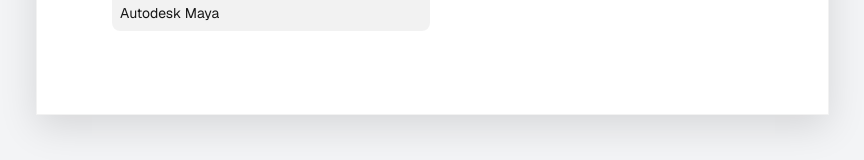
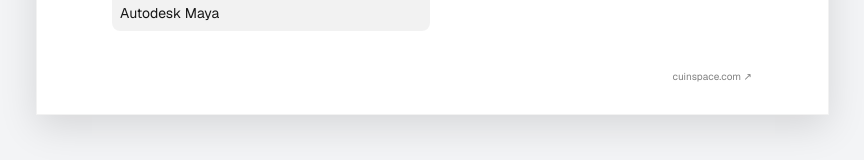
Before and after one commit to CUinspace233/my-resume, a Next.js app: page /en/resume in a window 1280 px wide. Shown: the part 1742-1902 px from the top of the page, without its empty margins (208-1072 px from the left). Built offline with nearby package versions, Linux system fonts and the light colour scheme.

Commit message:
feat: add personal website link to resume and update PDF export functionality
- Introduced a personal website link in the resume layout, positioned at the bottom-right corner.
- Enhanced the PDF export functionality to include the website link with appropriate styling and positioning.

```diff
--- a/src/app/[locale]/resume/page.tsx
+++ b/src/app/[locale]/resume/page.tsx
@@ -39,7 +39,17 @@
       </div>
 
       <ScalableContent baseWidth={793} mobileBreakpoint={768}>
-        <main className="resume-sheet resume-paper w-full max-w-[793px] rounded-2xl border border-black/5 bg-white p-4 text-[15px] text-[#171717] shadow-[0_12px_36px_rgba(0,0,0,0.12)] mt-0 mb-8 dark:border-black/8 dark:bg-[#fcfcfb] dark:text-[#171717] sm:mt-10 sm:rounded-none sm:p-6 sm:text-sm md:p-[20mm] print:shadow-none print:my-0">
+        <main className="resume-sheet resume-paper relative w-full max-w-[793px] rounded-2xl border border-black/5 bg-white p-4 text-[15px] text-[#171717] shadow-[0_12px_36px_rgba(0,0,0,0.12)] mt-0 mb-8 dark:border-black/8 dark:bg-[#fcfcfb] dark:text-[#171717] sm:mt-10 sm:rounded-none sm:p-6 sm:text-sm md:p-[20mm] print:shadow-none print:my-0">
+          {/* Personal website link, pinned to the bottom-right corner of the A4 sheet. */}
+          <a
+            href="https://www.cuinspace.com"
+            target="_blank"
+            rel="noopener noreferrer"
+            className="resume-website-link absolute bottom-2 right-3 text-[10px] text-[#808080] hover:text-[#171717] hover:underline sm:bottom-3 sm:right-4 md:bottom-[8mm] md:right-[20mm]"
+          >
+            cuinspace.com ↗
+          </a>
+
           <article className="flex flex-col space-y-3">
             <div className="first-page">
               <Header />
@@ -291,6 +301,15 @@
             display: none !important;
           }
 
+          .resume-website-link.absolute {
+            display: inline !important;
+            position: absolute !important;
+            bottom: 6mm !important;
+            right: 8mm !important;
+            font-size: 9px !important;
+            color: #808080 !important;
+          }
+
           .page-break {
             page-break-after: always;
             height: 0;
--- a/src/components/ExportPdfButton.tsx
+++ b/src/components/ExportPdfButton.tsx
@@ -78,6 +78,10 @@
       const pageMargin = isMobileExport ? 0.5 : 1;
       const printableWidth = pageWidth - pageMargin * 2;
       const printableHeight = pageHeight - pageMargin * 2;
+      const websiteUrl = 'https://www.cuinspace.com';
+      const websiteLabel = 'cuinspace.com';
+      const websiteRightInset = isMobileExport ? 4.5 : 5;
+      const websiteBottomInset = 4;
       const pageSections = Array.from(
         clone.querySelectorAll(':scope > article > .first-page, :scope > article > .second-page')
       ) as HTMLElement[];
@@ -104,6 +108,7 @@
         pageContent.style.webkitTextSizeAdjust = '100%';
 
         pageFrame.appendChild(pageContent);
+
         exportHost.appendChild(pageFrame);
 
         const imageData = await toJpeg(pageFrame, {
@@ -137,6 +142,15 @@
         }
 
         pdf.addImage(imageData, 'JPEG', x, y, imageWidth, imageHeight, undefined, 'FAST');
+        pdf.setFont('helvetica', 'normal');
+        pdf.setFontSize(9);
+        pdf.setTextColor(128, 128, 128);
+
+        const websiteTextWidth = pdf.getTextWidth(websiteLabel);
+        const websiteX = pageWidth - pageMargin - websiteRightInset - websiteTextWidth;
+        const websiteY = pageHeight - pageMargin - websiteBottomInset;
+
+        pdf.textWithLink(websiteLabel, websiteX, websiteY, { url: websiteUrl });
         pageFrame.remove();
       }
 
```
